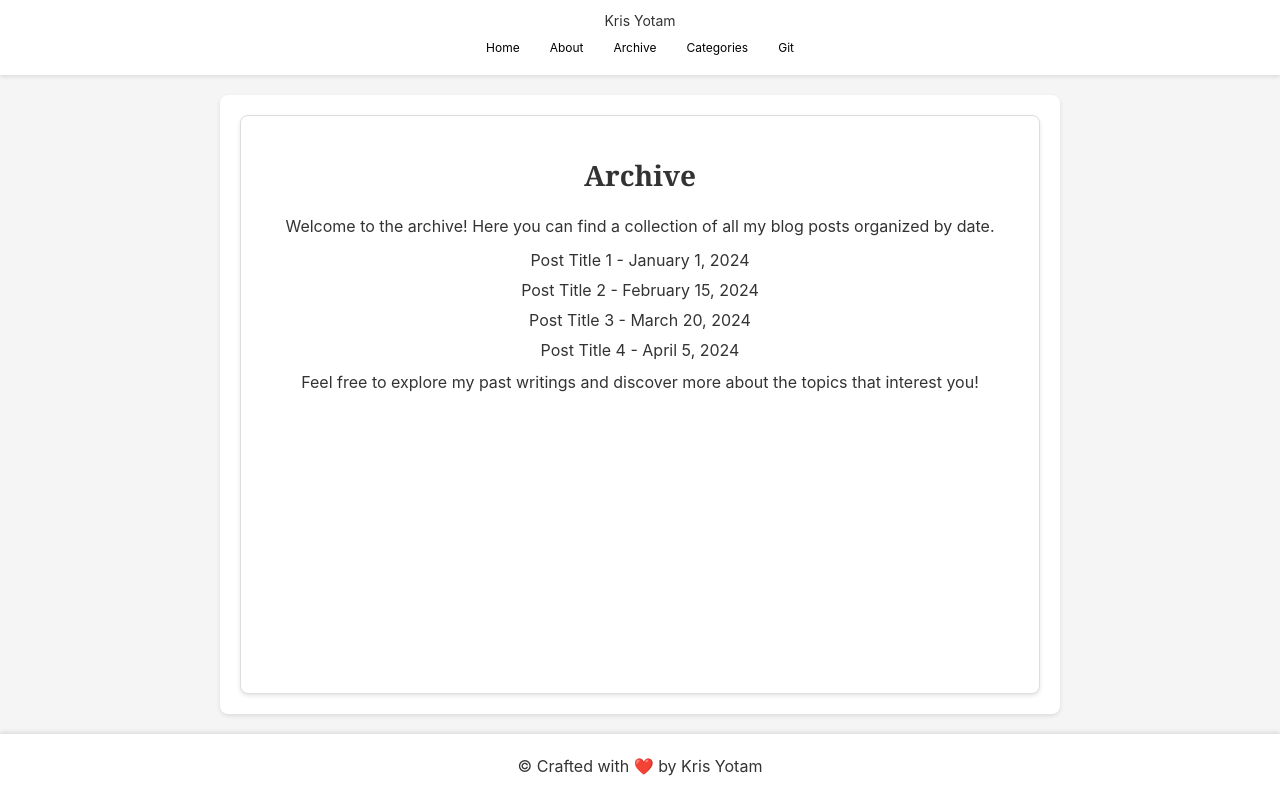
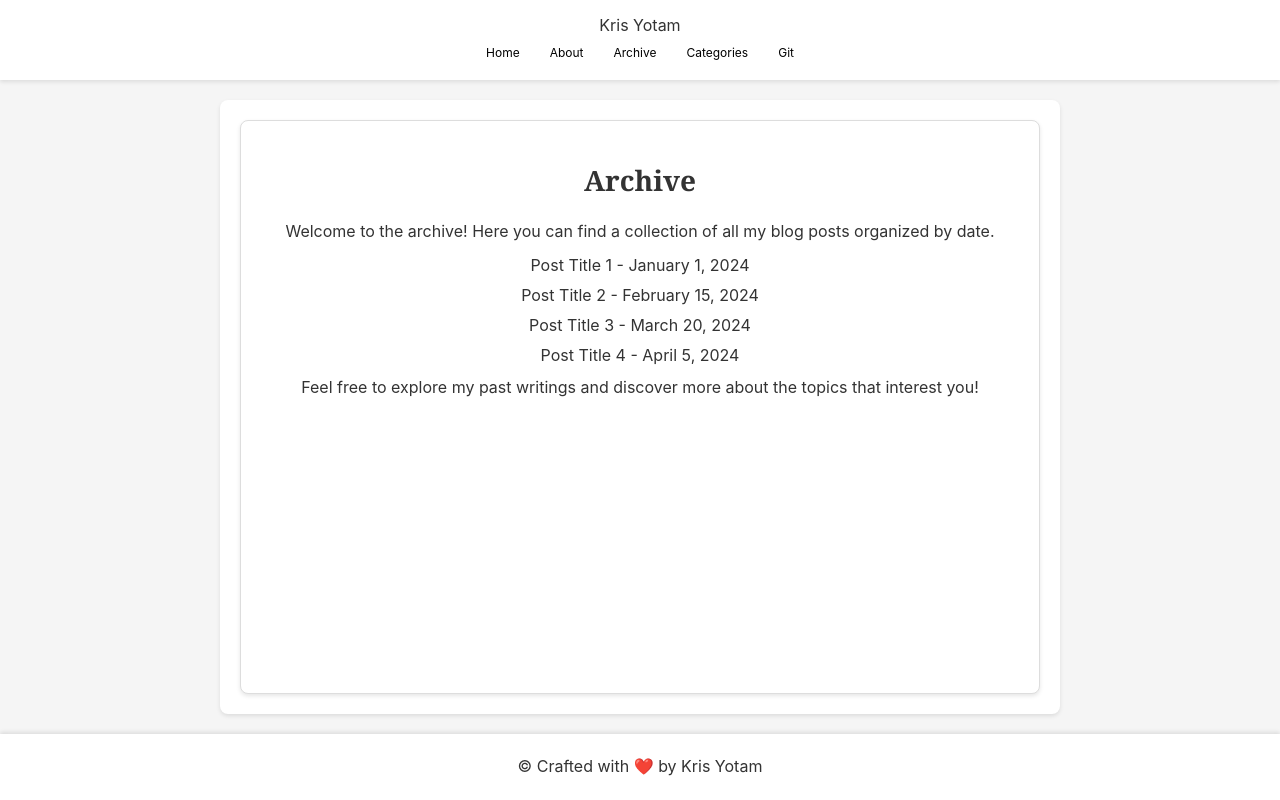
Before and after one commit to krisyotam/kristhoughts, a website: page pages/html/archive.html in a window 1280 px wide. Drawn offline with Linux system fonts and the light colour scheme.

Commit message:
updated styles for archive and categories

```diff
--- a/pages/css/archive.css
+++ b/pages/css/archive.css
@@ -15,6 +15,14 @@ header {
     padding: 10px;
     text-align: center;
     box-shadow: 0 2px 4px rgba(0, 0, 0, 0.1);
+}
+
+h5 {
+    font-size: 16px;
+    font-weight: 400;
+    margin-top: 5px;
+    margin-bottom: 10px;
+    font-family: 'SF Pro Text', sans-serif; /* Same font as body */
 }
 
 nav {
--- a/pages/css/categories.css
+++ b/pages/css/categories.css
@@ -15,6 +15,14 @@ header {
     padding: 10px;
     text-align: center;
     box-shadow: 0 2px 4px rgba(0, 0, 0, 0.1);
+}
+
+h5 {
+    font-size: 16px;
+    font-weight: 400;
+    margin-top: 5px;
+    margin-bottom: 10px;
+    font-family: 'SF Pro Text', sans-serif; /* Same font as body */
 }
 
 nav {
--- a/pages/html/archive.html
+++ b/pages/html/archive.html
@@ -9,7 +9,7 @@
 </head>
 <body>
     <header>
-        <h7 style="font-size: 14px; line-height: 16px; font-weight: 400;">Kris Yotam</h7>
+        <h5>Kris Yotam</h5>
         <nav>
             <a href="/index.html">Home</a>
             <a href="/pages/html/about.html">About</a>
```
Also changed, not shown: pages/html/categories.html (+1 -1 lines).
